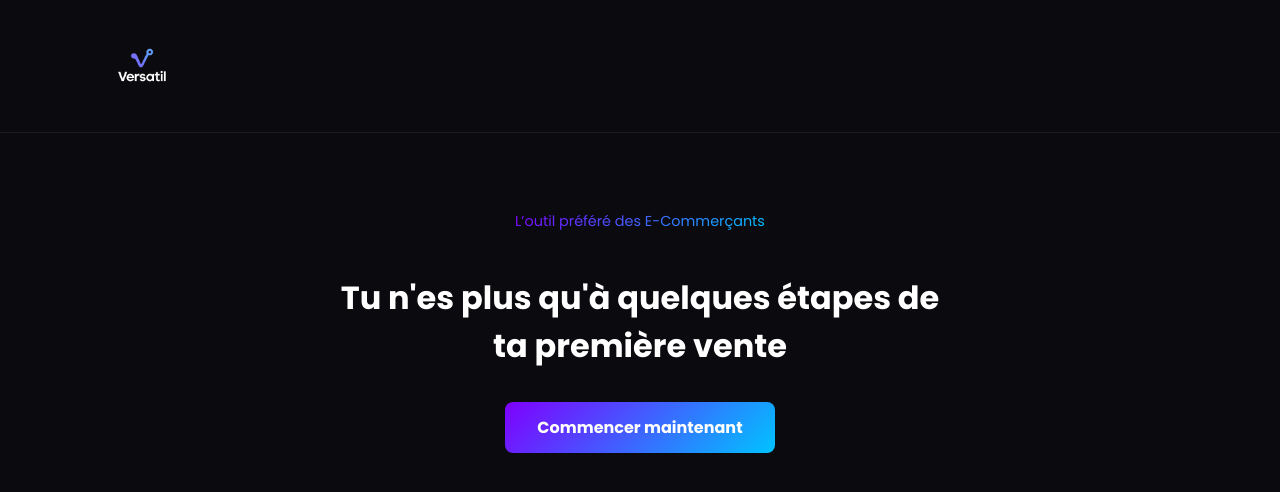
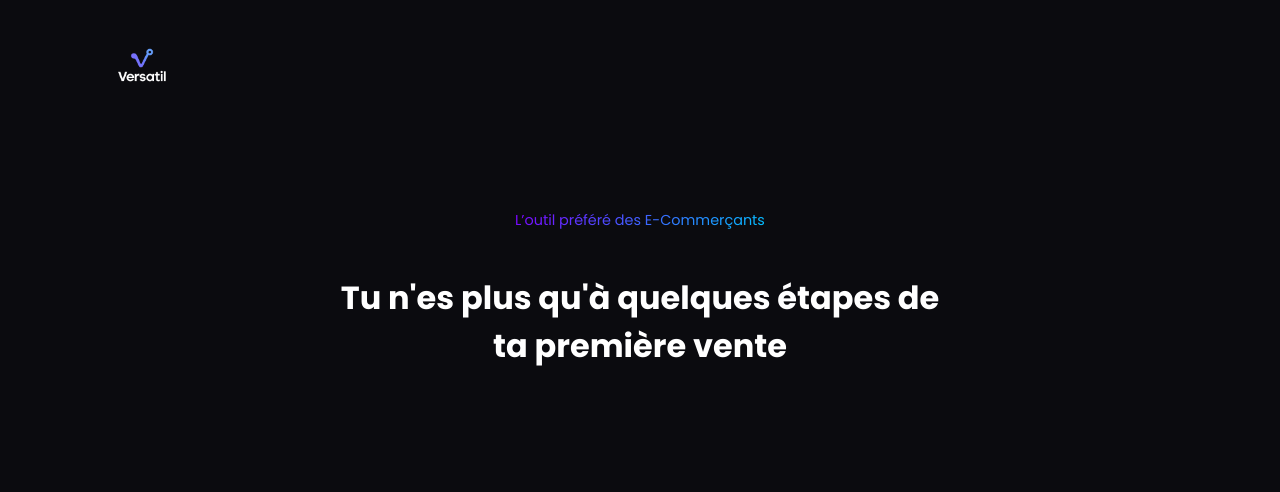
Before and after one commit to Versatil-ai/Versatil.ai, a Next.js app: page / in a window 1280 px wide. Shown: the top 492 px of the page. Built offline with nearby package versions, Linux system fonts and the light colour scheme.

Commit message:
Update index.tsx

```diff
--- a/pages/index.tsx
+++ b/pages/index.tsx
@@ -1,5 +1,5 @@
+import Head from "next/head";
 import Image from "next/image";
-import Head from "next/head";
 
 export default function Home() {
   return (
@@ -8,6 +8,10 @@
         <title>Versatil</title>
         <meta name="description" content="Lance ton shop avec l'IA" />
         <meta name="viewport" content="width=device-width, initial-scale=1" />
+        <link
+          href="https://fonts.googleapis.com/css2?family=Poppins:wght@400;600&display=swap"
+          rel="stylesheet"
+        />
       </Head>
 
       <main
@@ -18,7 +22,6 @@
           minHeight: "100vh",
         }}
       >
-        {/* Header avec logo */}
         <header
           style={{
             display: "flex",
@@ -26,17 +29,12 @@
             justifyContent: "flex-start",
             padding: "1rem 2rem",
             height: "100px",
-            backgroundColor: "#0B0B0F",
-            borderBottom: "1px solid #1c1c1c",
-            position: "sticky",
-            top: 0,
-            zIndex: 10,
           }}
         >
           <div className="logo-container">
             <Image
               src="/logo-versatil.png"
-              alt="Logo Versatil"
+              alt="Versatil Logo"
               layout="fill"
               objectFit="contain"
               priority
@@ -44,7 +42,6 @@
           </div>
         </header>
 
-        {/* Section principale */}
         <section
           style={{
             display: "flex",
@@ -55,7 +52,6 @@
             textAlign: "center",
           }}
         >
-          {/* Accroche avec dégradé */}
           <p
             style={{
               fontSize: "0.9rem",
@@ -63,40 +59,17 @@
               background: "linear-gradient(135deg, #7F00FF, #00C3FF)",
               WebkitBackgroundClip: "text",
               WebkitTextFillColor: "transparent",
-              backgroundClip: "text",
-              textAlign: "center",
               marginBottom: "1rem",
-              lineHeight: 1.4,
-              maxWidth: 300,
             }}
           >
             L’outil préféré des E-Commerçants
           </p>
-
-          {/* Titre principal */}
-          <h1 style={{ fontSize: "2rem", maxWidth: 600, marginBottom: "2rem" }}>
+          <h1 style={{ fontSize: "2rem", maxWidth: 600 }}>
             Tu n'es plus qu'à quelques étapes de ta première vente
           </h1>
-
-          {/* CTA */}
-          <a
-            href="#"
-            style={{
-              padding: "0.8rem 2rem",
-              borderRadius: "8px",
-              backgroundImage: "linear-gradient(135deg, #7F00FF, #00C3FF)",
-              color: "#fff",
-              fontWeight: "bold",
-              textDecoration: "none",
-              transition: "0.3s",
-            }}
-          >
-            Commencer maintenant
-          </a>
         </section>
       </main>
 
-      {/* Responsive logo sizes */}
       <style jsx>{`
         .logo-container {
           position: relative;
@@ -106,13 +79,8 @@
 
         @media (max-width: 768px) {
           .logo-container {
-            width: 180px;
-            height: 65px;
-            margin-left: -10px;
-          }
-
-          h1 {
-            font-size: 1.5rem !important;
+            width: 160px;
+            height: 60px;
           }
         }
       `}</style>
```
